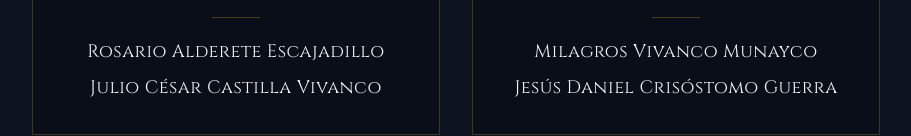
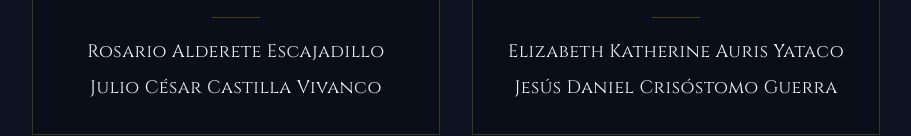
Before and after one commit to jhair27ca-ctrl/Invitacion_18years, a plain HTML site: page index.html in a window 1280 px wide. Shown: the part 1376-1512 px from the top of the page, without its empty margins (184-1095 px from the left). Drawn offline with nearby package versions, Linux system fonts and the light colour scheme.

Commit message:
Actualizar datos de la madrina

```diff
--- a/index.html
+++ b/index.html
@@ -298,7 +298,7 @@
             <div class="w-12 h-[1px] bg-[#D4AF37]/30 my-1"></div>
 
             <div class="space-y-2">
-              <p class="text-slate-100 font-serif-luxury text-lg tracking-wide">Milagros Vivanco Munayco</p>
+              <p class="text-slate-100 font-serif-luxury text-lg tracking-wide">Elizabeth Katherine Auris Yataco</p>
               <p class="text-slate-100 font-serif-luxury text-lg tracking-wide">Jesús Daniel Crisóstomo Guerra</p>
             </div>
           </article>
```
